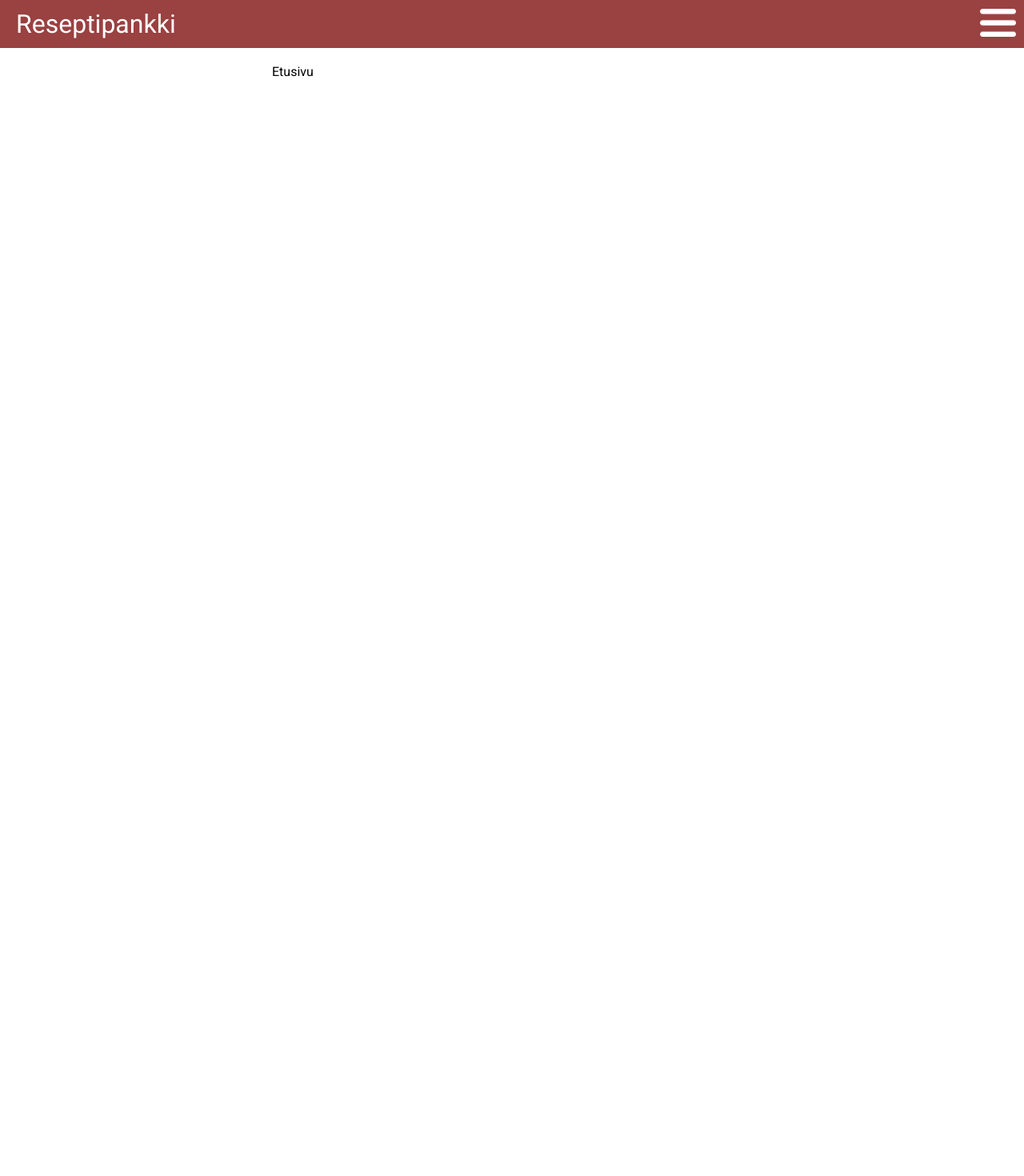
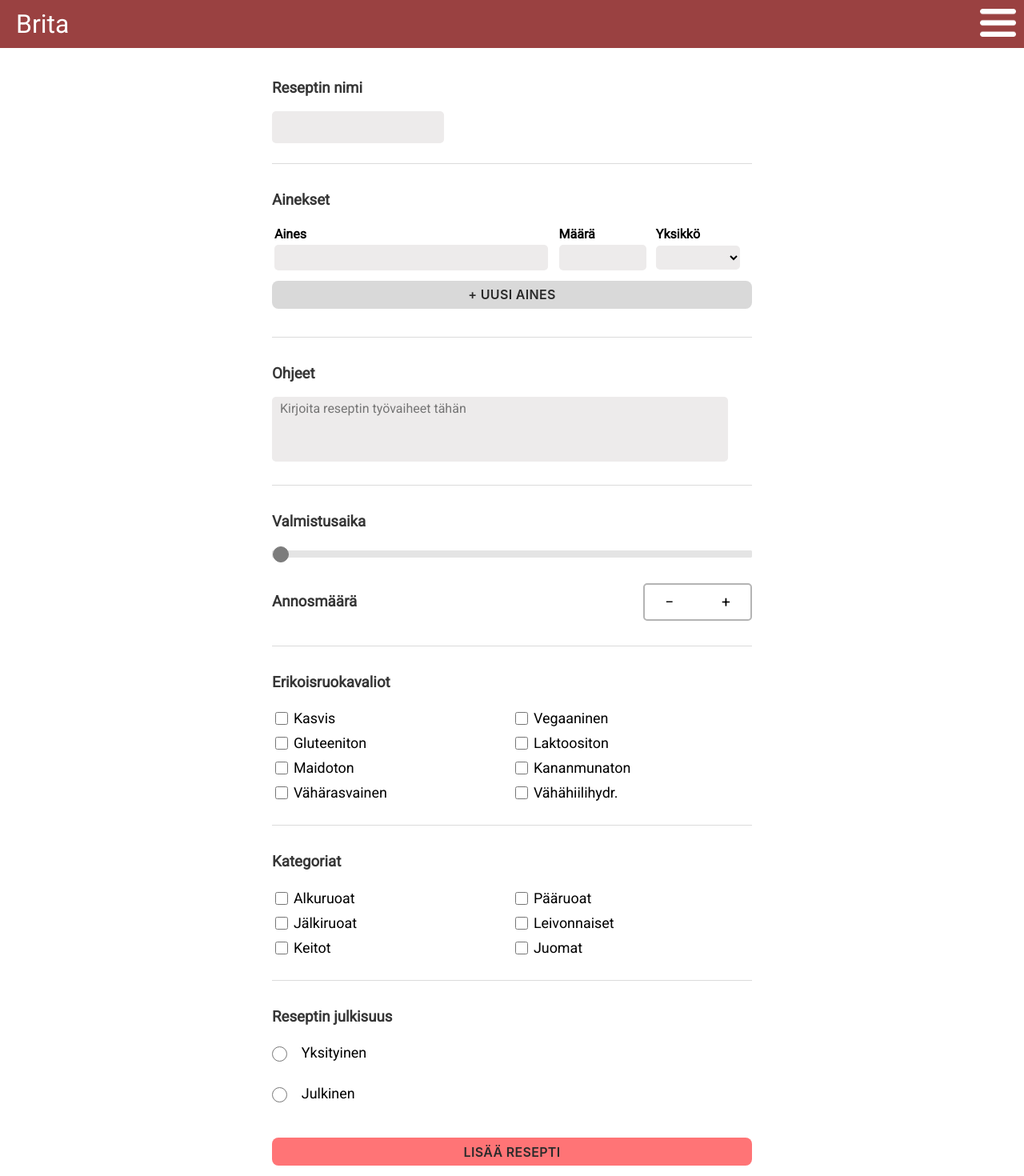
Before and after one commit to jamktiko/aanikeittokirja, a React (Create React App) app in the folder reseptipankki/: page /muokkaa in a window 1280 px wide. Before the commit this address led to /. Shown: the top 1470 px of the page at 80% size. Before the commit the page ends 800 px from the top, so only its background shows below. Built offline with nearby package versions, Linux system fonts and the light colour scheme.

Commit message:
muokkaus aloitus

```diff
--- a/reseptipankki/src/App.js
+++ b/reseptipankki/src/App.js
@@ -30,6 +30,7 @@ function App() {
             <Route path="/listat" element={<OwnLists />} />
             <Route path="/haku" element={<SearchRecipes />} />
             <Route path="/uusi" element={<RecipeAddForm />} />
+            <Route path="/muokkaa" element={<RecipeAddForm />} />
             <Route path="/kuvaa" element={<PhotoRecipe />} />
             <Route path="/lataa" element={<DownloadRecipe />} />
             <Route path="/ateriat" element={<MealPlanner />} />
--- a/reseptipankki/src/components/NavBar.js
+++ b/reseptipankki/src/components/NavBar.js
@@ -44,7 +44,7 @@ const NavBar = () => {
     <div>
       <div className="navBarContainer">
         <div className="navigationBar backgroundMainColor">
-          <h1 className="navBarTitle">Reseptipankki</h1>
+          <h1 className="navBarTitle">Brita</h1>
 
           {/* Sivuvalikon avaava nappi */}
           <button aria-label="Avaa sivuvalikko" className="buttonInvisible">
--- a/reseptipankki/src/components/RecipeActionMenu.js
+++ b/reseptipankki/src/components/RecipeActionMenu.js
@@ -5,7 +5,7 @@ import { motion } from 'framer-motion';
 import '../styles/RecipeActionMenu.css';
 import RecipeActionMenuContent from './RecipeActionMenuContent';
 
-const RecipeActionMenu = ({ recipeId }) => {
+const RecipeActionMenu = ({ recipeData, ingredientsData }) => {
   return (
     <div className="revipeActionMenuContainer">
       <motion.div
@@ -16,7 +16,10 @@ const RecipeActionMenu = ({ recipeId }) => {
         exit={{ y: 500 }} // Sijainti johon näkymää menee kadotessaan.
         className="recipeActionMenu"
       >
-        <RecipeActionMenuContent recipeId={recipeId} />
+        <RecipeActionMenuContent
+          recipeData={recipeData}
+          ingredientsData={ingredientsData}
+        />
       </motion.div>
     </div>
   );
@@ -24,7 +27,8 @@ const RecipeActionMenu = ({ recipeId }) => {
 
 // parametrin tyypitys
 RecipeActionMenu.propTypes = {
-  recipeId: PropTypes.string,
+  recipeData: PropTypes.object,
+  ingredientsData: PropTypes.array,
 };
 
 export default RecipeActionMenu;
--- a/reseptipankki/src/components/RecipeActionMenuContent.js
+++ b/reseptipankki/src/components/RecipeActionMenuContent.js
@@ -2,13 +2,13 @@
 import { React, useState } from 'react';
 import Button from './Button';
 import PropTypes from 'prop-types';
-import { useNavigate } from 'react-router-dom';
+import { useNavigate, Link } from 'react-router-dom';
 import { BiStar } from 'react-icons/bi';
 import '../styles/RecipeActionMenuContent.css';
 
 import axios from 'axios';
 
-const RecipeActionMenuContent = ({ recipeId }) => {
+const RecipeActionMenuContent = ({ recipeData, ingredientsData }) => {
   // Luodaan funktio, jolla voidaan navigoida eri sivuille.
   // Tässä tapauksessa hakuun reseptin poistamisen jälkeen.
   const navigate = useNavigate();
@@ -19,7 +19,10 @@ const RecipeActionMenuContent = ({ recipeId }) => {
   // Funktio joka poistaa reseptin.
   const deleteRecipe = () => {
     axios
-      .delete(`${process.env.REACT_APP_BACKEND_URL}/api/resepti/${recipeId}`)
+      .delete(
+        `${process.env.REACT_APP_BACKEND_URL}/api/resepti/
+      ${recipeData.r_id}`
+      )
       .then((res) => {
         navigate(-1);
       })
@@ -42,11 +45,14 @@ const RecipeActionMenuContent = ({ recipeId }) => {
 
       <div className="divider" />
 
-      <button
-        className="buttonInvisible width100"
-        onClick={() => console.log('*click*')}
-      >
-        <p>Muokkaa {deleteOptionOpen}</p>
+      <button className="buttonInvisible width100">
+        <Link
+          className="actionMenuLink"
+          to={'/muokkaa'}
+          state={{ recipeData: recipeData, ingredientsData: ingredientsData }}
+        >
+          <p>Muokkaa</p>
+        </Link>
       </button>
 
       <div className="divider" />
@@ -75,46 +81,31 @@ const RecipeActionMenuContent = ({ recipeId }) => {
 
       <div className="divider" />
 
-      <button
-        className="buttonInvisible width100"
-        onClick={() => console.log('*click*')}
-      >
+      <button className="buttonInvisible width100">
         <p>Lisää omiin resepteihin</p>
       </button>
 
       <div className="divider" />
 
-      <button
-        className="buttonInvisible width100"
-        onClick={() => console.log('*click*')}
-      >
+      <button className="buttonInvisible width100">
         <p>Lisää listalle</p>
       </button>
 
       <div className="divider" />
 
-      <button
-        className="buttonInvisible width100"
-        onClick={() => console.log('*click*')}
-      >
+      <button className="buttonInvisible width100">
         <p>Lisää ostoslistalle</p>
       </button>
 
       <div className="divider" />
 
-      <button
-        className="buttonInvisible width100"
-        onClick={() => console.log('*click*')}
-      >
+      <button className="buttonInvisible width100">
         <p>Jaa</p>
       </button>
 
       <div className="divider" />
 
-      <button
-        className="buttonInvisible width100"
-        onClick={() => console.log('*click*')}
-      >
+      <button className="buttonInvisible width100">
         <p>Ilmianna</p>
       </button>
     </div>
@@ -123,7 +114,8 @@ const RecipeActionMenuContent = ({ recipeId }) => {
 
 // parametrin tyypitys
 RecipeActionMenuContent.propTypes = {
-  recipeId: PropTypes.string,
+  recipeData: PropTypes.object,
+  ingredientsData: PropTypes.array,
 };
 
 export default RecipeActionMenuContent;
--- a/reseptipankki/src/components/RecipeAddForm.js
+++ b/reseptipankki/src/components/RecipeAddForm.js
@@ -1,20 +1,27 @@
 /* eslint-disable indent */
 /* eslint-disable space-before-function-paren */
-import { React, useState, useRef } from 'react';
+import { React, useState, useRef, useEffect } from 'react';
 import axios from 'axios';
 import '../styles/RecipeAddForm.css';
 import '../styles/Slider.css';
 import Button from './Button';
-import { useNavigate } from 'react-router-dom';
+import { useNavigate, useLocation } from 'react-router-dom';
 
 /*
-Reseptien lisäämisessä käytettävä lomake, jossa on kentät kaikille
-reseptien tiedoille, sekä lopussa painike joka lisää reseptin.
+Reseptien lisäämisessä/muokkauksessa käytettävä lomake, jossa on kentät kaikille
+reseptien tiedoille, sekä lopussa painike joka lisää/tallettaa reseptin.
 */
 const RecipeAddForm = () => {
   // Luodaan funktio, jolla voidaan navigoida eri sivuille.
   // Tässä tapauksessa reseptinäkymään reseptin lisäyksen jälkeen.
   const navigate = useNavigate();
+
+  window.history.replaceState({}, '');
+
+  const recipeData = useLocation().state?.recipeData;
+  const ingredientsData = useLocation().state?.ingredientsData;
+
+  console.log('iD: ', ingredientsData);
 
   /*
   Refit ovat kohteita sivulla, joihin voidaan navigoida.
@@ -32,7 +39,7 @@ const RecipeAddForm = () => {
   const [idNumber, setIdNumber] = useState(1);
 
   // Reseptin nimen tila:
-  const [name, setName] = useState('');
+  const [name, setName] = useState(recipeData?.nimi);
 
   // Reseptin ainesosaluettelon tila:
   const [ingredients, setIngredients] = useState([
@@ -64,10 +71,8 @@ const RecipeAddForm = () => {
   ];
 
   // Reseptin valmistusohjeiden tila:
-  const [directions, setDirections] = useState('');
+  const [directions, setDirections] = useState(recipeData?.ohjeet);
 
-  // Reseptin valmistusajan tila (välillä 0-5):
-  const [time, setTime] = useState(0);
   const times = [
     'Alle 5 min',
     '5-15 min',
@@ -76,9 +81,13 @@ const RecipeAddForm = () => {
     '1-2 tuntia',
     'Yli 2 tuntia',
   ];
+  // Reseptin valmistusajan tila (välillä 0-5):
+  const [time, setTime] = useState(
+    times.indexOf(recipeData ? recipeData?.valmistusaika : 0)
+  );
 
   // Reseptin annosmäärän tila:
-  const [mealCount, setMealCount] = useState(4);
+  const [mealCount, setMealCount] = useState(recipeData?.annosten_maara);
 
   // Lomakkeella valittavat erikoisruokavaliot:
   const dietsArray = [
@@ -101,7 +110,9 @@ const RecipeAddForm = () => {
   });
 
   // Erikoisruokavalioiden tila:
-  const [diets, setDiets] = useState(dietsObj);
+  const [diets, setDiets] = useState(
+    recipeData ? JSON.parse(recipeData.erikoisruokavaliot) : dietsObj
+  );
 
   // Lomakkeella valittavat kategoriat:
   const categoriesArray = [
@@ -121,11 +132,30 @@ const RecipeAddForm = () => {
     categoriesObj[cat] = false;
   });
 
+  let kat;
+  if (recipeData) {
+    kat = JSON.parse(recipeData.kategoriat);
+    Object.keys(kat).forEach(function (key) {
+      switch (JSON.parse(recipeData.kategoriat)[key]) {
+        case 1:
+          kat[key] = true;
+          break;
+        case 0:
+          kat[key] = false;
+          break;
+        default:
+          break;
+      }
+    });
+  }
+
   // Kategorioiden tila:
-  const [categories, setCategories] = useState(categoriesObj);
+  const [categories, setCategories] = useState(
+    recipeData?.kategoriat ? kat : categoriesObj
+  );
 
   // Julkisuuden tila (0 = yksityinen, 1 = julkinen):
-  const [publicity, togglePublicity] = useState(0);
+  const [publicity, togglePublicity] = useState(recipeData?.julkinen);
 
   // Funktio, jolla lisätään uusi rivi ainesosien listaan.
   const addIngredient = () => {
@@ -230,10 +260,17 @@ const RecipeAddForm = () => {
     }
   };
 
+  // Funktio jolla siirrytään tiettyyn ref-pisteeseen.
   const scrollTo = (ref) => {
     if (!ref.current) return;
     ref.current.scrollIntoView({ behavior: 'smooth' });
   };
+
+  useEffect(() => {
+    if (recipeData && ingredientsData) {
+      setIngredients(ingredientsData);
+    }
+  }, []);
 
   /*
   Lomakkeen tietojen validointi.Parametri ing on
@@ -364,9 +401,9 @@ const RecipeAddForm = () => {
               </thead>
               <tbody>
                 {/* Luo jokaiselle ingredients-taulukon alkiolle oman rivin: */}
-                {ingredients.map((item, index) => {
+                {ingredients?.map((item, index) => {
                   return (
-                    <tr className="ingredientRow" key={item.id}>
+                    <tr className="ingredientRow" key={item.ai_id}>
                       <td>
                         <input
                           onInvalid={(e) =>
@@ -519,8 +556,9 @@ const RecipeAddForm = () => {
                 return (
                   <div key={index} className="checkbox">
                     <input
-                      onClick={() => changeRecipeCategories(item)}
+                      onChange={() => changeRecipeCategories(item)}
                       type="checkbox"
+                      checked={categories[item]}
                       id={`catCheckbox${index}`}
                     />
                     <label htmlFor={`catCheckbox${index}`}>{item}</label>
--- a/reseptipankki/src/components/RecipeFull.js
+++ b/reseptipankki/src/components/RecipeFull.js
@@ -157,7 +157,10 @@ const RecipeFull = () => {
         {menuOpen ? (
           <div>
             <DarkBG toggleMenu={toggleMenu} z={3} />
-            <RecipeActionMenu recipeId={recipeId} />
+            <RecipeActionMenu
+              recipeData={data}
+              ingredientsData={ingredientsData}
+            />
           </div>
         ) : null}
       </AnimatePresence>
--- a/reseptipankki/src/styles/RecipeActionMenuContent.css
+++ b/reseptipankki/src/styles/RecipeActionMenuContent.css
@@ -36,3 +36,12 @@
   width: 90%;
   margin: 0px 8px 0px 8px;
 }
+
+.actionMenuLink {
+  text-decoration: none;
+  color: black;
+}
+
+.actionMenuLink p {
+  font-size: 1em;
+}
```
Also changed, not shown: reseptipankki/src/assets/placeholder.png.
